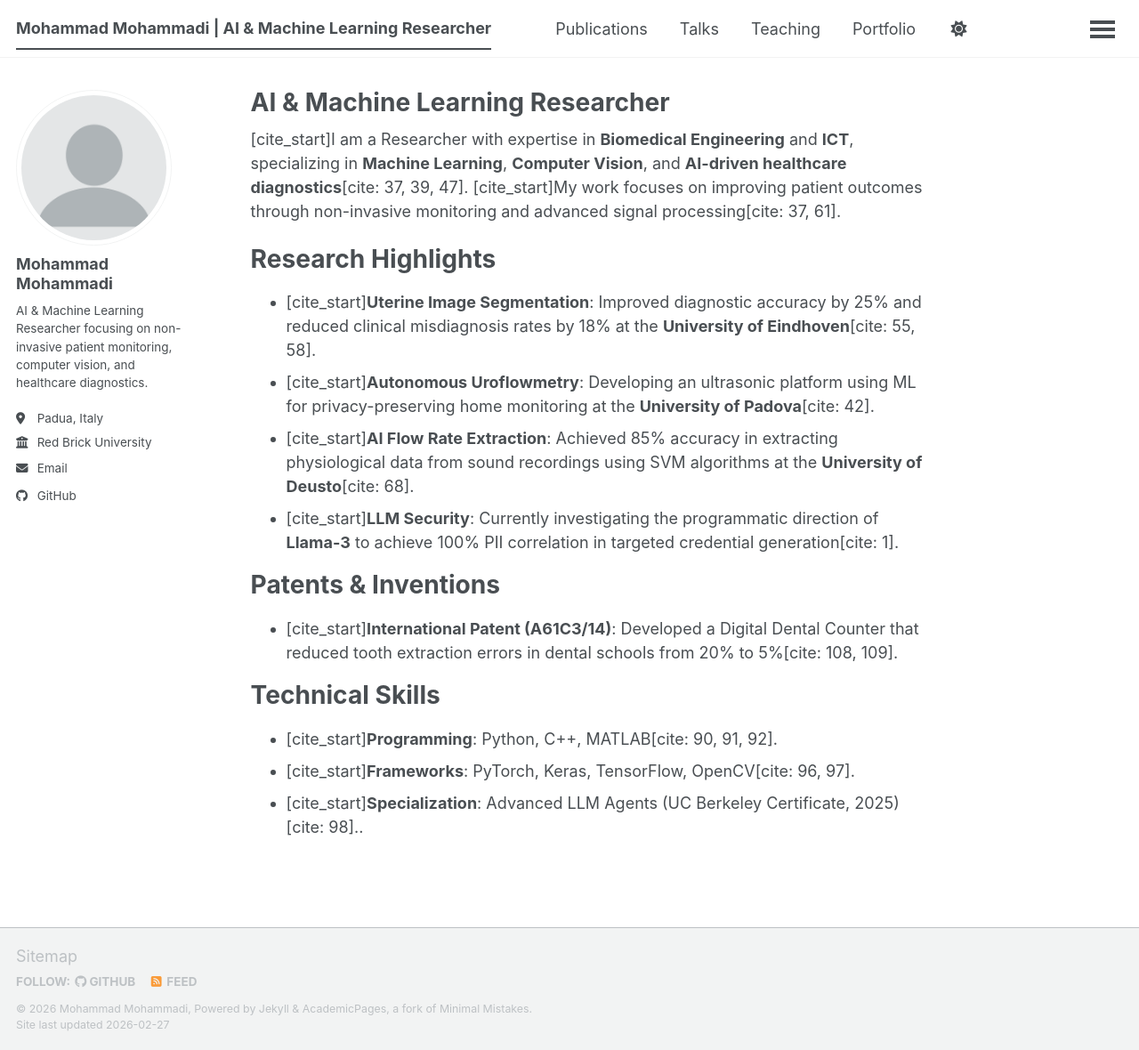
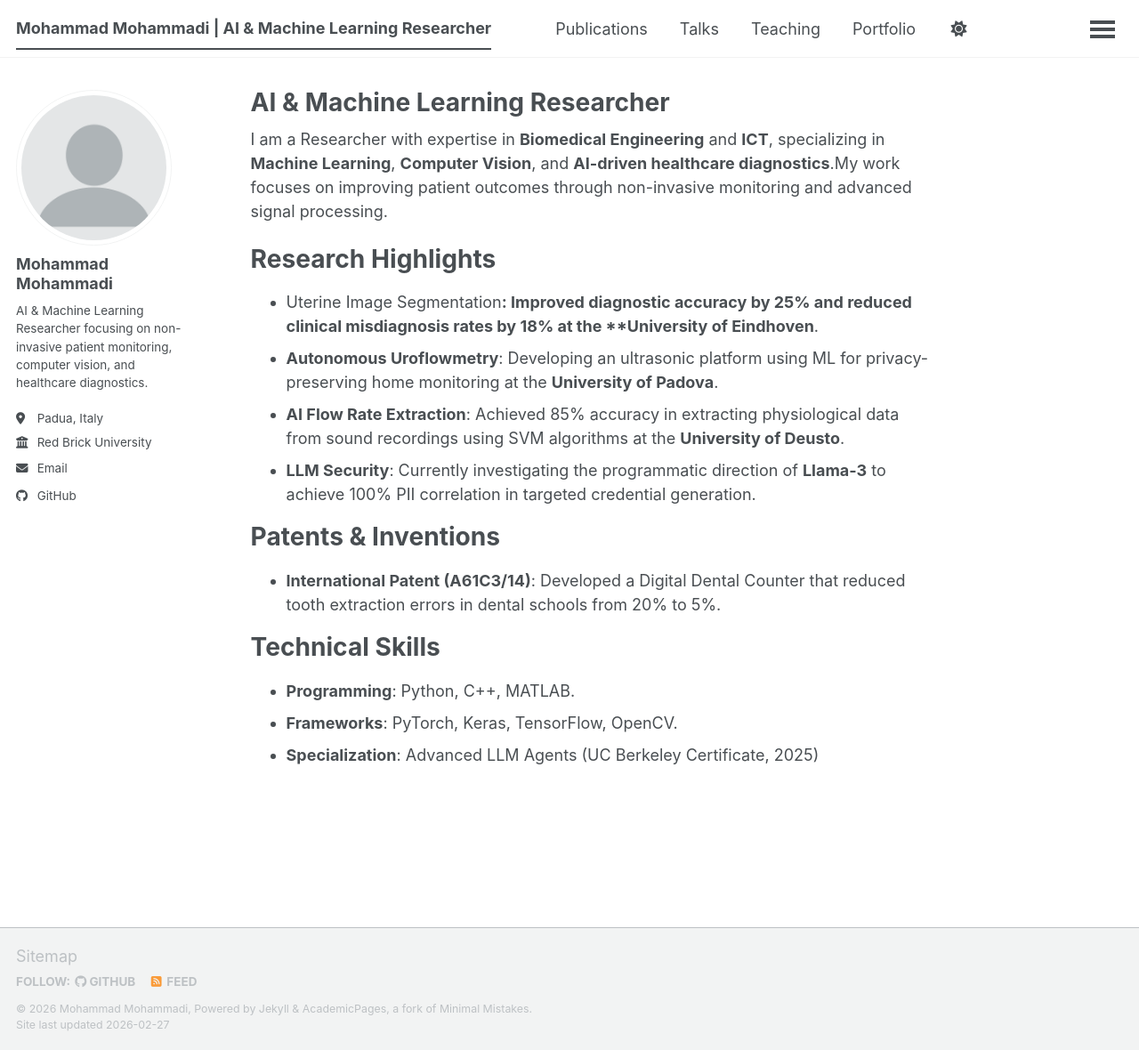
Before and after one commit to moh701/moh701.github.io, a Jekyll site: the page built from _pages/about.md, in a window 1280 px wide and 1180 px high. Shown: the whole window at 89% size. Built offline with Jekyll 4.4.1, drawn with Linux system fonts in a browser that asks for light colours; a script bundle is joined from its source files by our own code; library files that are not in the unit come from our copies.

Commit message:
Update about.md

```diff
--- a/_pages/about.md
+++ b/_pages/about.md
@@ -7,21 +7,21 @@ redirect_from:
   - /about.html
 ---
 
-[cite_start]I am a Researcher with expertise in **Biomedical Engineering** and **ICT**, specializing in **Machine Learning**, **Computer Vision**, and **AI-driven healthcare diagnostics**[cite: 37, 39, 47]. [cite_start]My work focuses on improving patient outcomes through non-invasive monitoring and advanced signal processing[cite: 37, 61].
+I am a Researcher with expertise in **Biomedical Engineering** and **ICT**, specializing in **Machine Learning**, **Computer Vision**, and **AI-driven healthcare diagnostics**.My work focuses on improving patient outcomes through non-invasive monitoring and advanced signal processing.
 
 Research Highlights
 ======
-* [cite_start]**Uterine Image Segmentation**: Improved diagnostic accuracy by 25% and reduced clinical misdiagnosis rates by 18% at the **University of Eindhoven**[cite: 55, 58].
-* [cite_start]**Autonomous Uroflowmetry**: Developing an ultrasonic platform using ML for privacy-preserving home monitoring at the **University of Padova**[cite: 42].
-* [cite_start]**AI Flow Rate Extraction**: Achieved 85% accuracy in extracting physiological data from sound recordings using SVM algorithms at the **University of Deusto**[cite: 68].
-* [cite_start]**LLM Security**: Currently investigating the programmatic direction of **Llama-3** to achieve 100% PII correlation in targeted credential generation[cite: 1].
+* Uterine Image Segmentation**: Improved diagnostic accuracy by 25% and reduced clinical misdiagnosis rates by 18% at the **University of Eindhoven**.
+* **Autonomous Uroflowmetry**: Developing an ultrasonic platform using ML for privacy-preserving home monitoring at the **University of Padova**.
+* **AI Flow Rate Extraction**: Achieved 85% accuracy in extracting physiological data from sound recordings using SVM algorithms at the **University of Deusto**.
+* **LLM Security**: Currently investigating the programmatic direction of **Llama-3** to achieve 100% PII correlation in targeted credential generation.
 
 Patents & Inventions
 ======
-* [cite_start]**International Patent (A61C3/14)**: Developed a Digital Dental Counter that reduced tooth extraction errors in dental schools from 20% to 5%[cite: 108, 109].
+* **International Patent (A61C3/14)**: Developed a Digital Dental Counter that reduced tooth extraction errors in dental schools from 20% to 5%.
 
 Technical Skills
 ======
-* [cite_start]**Programming**: Python, C++, MATLAB[cite: 90, 91, 92].
-* [cite_start]**Frameworks**: PyTorch, Keras, TensorFlow, OpenCV[cite: 96, 97].
-* [cite_start]**Specialization**: Advanced LLM Agents (UC Berkeley Certificate, 2025)[cite: 98]..
+* **Programming**: Python, C++, MATLAB.
+* **Frameworks**: PyTorch, Keras, TensorFlow, OpenCV.
+* **Specialization**: Advanced LLM Agents (UC Berkeley Certificate, 2025)
```
